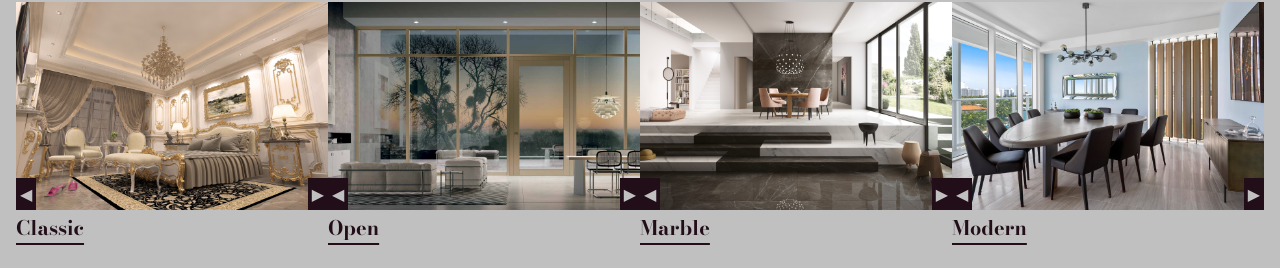
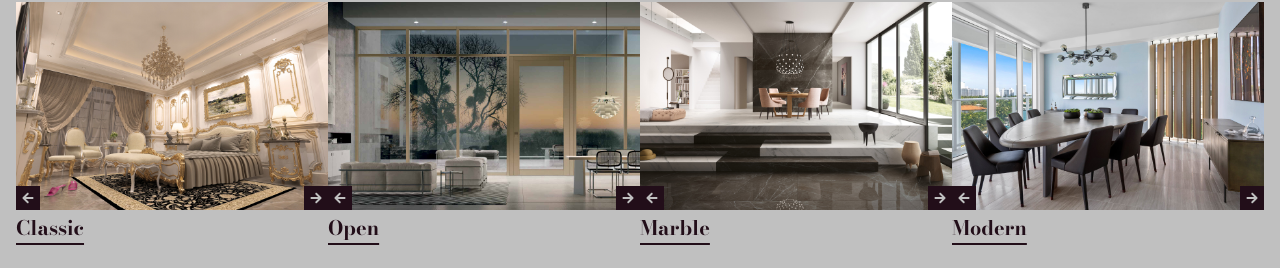
Before and after one commit to HighRollerLV/Silmezs, a React (Create React App) app: page / in a window 1280 px wide. Shown: the part 1110-1378 px from the top of the page. Built offline with nearby package versions, Linux system fonts and the light colour scheme; a web font is replaced by a local one.

Commit message:
Button Change

```diff
--- a/src/components/Interiors.js
+++ b/src/components/Interiors.js
@@ -1,4 +1,5 @@
 import React, {useState, useEffect, useMemo} from 'react';
+import { IoMdArrowRoundForward, IoMdArrowRoundBack } from 'react-icons/io';
 
 const Interiors = () => {
     const interiors = useMemo(() => [
@@ -53,8 +54,8 @@ const Interiors = () => {
                         <div key={index} className="relative overflow-hidden">
                             <button
                                 onClick={() => switchImage(index, -1)}
-                                className="absolute left-0 bottom-6 transform -translate-y-1/2 z-10 bg-customDark p-1 text-customGray hover:bg-customLight hover:scale-105 focus:scale-95 transition duration-300 ease-in-out">
-                                &#9664;
+                                className="absolute left-0 bottom-7 transform -translate-y-1/2 z-10 bg-customDark p-1 text-customGray hover:bg-customLight hover:scale-105 focus:scale-95 transition duration-300 ease-in-out">
+                                <IoMdArrowRoundBack />
                             </button>
                             {interior.images.map((image, imgIndex) => (
                                 <img
@@ -68,8 +69,8 @@ const Interiors = () => {
                             ))}
                             <button
                                 onClick={() => switchImage(index, 1)}
-                                className="absolute right-0 bottom-6 transform -translate-y-1/2 z-10 bg-customDark p-1 text-customGray hover:bg-customLight hover:scale-105 focus:scale-95 transition duration-300 ease-in-out">
-                                &#9654;
+                                className="absolute right-0 bottom-7 transform -translate-y-1/2 z-10 bg-customDark p-1 text-customGray hover:bg-customLight hover:scale-105 focus:scale-95 transition duration-300 ease-in-out">
+                                <IoMdArrowRoundForward />
                             </button>
                             <p className="text-xl font-semibold underline underline-offset-8 mt-1 mb-2">{interior.name}</p>
                         </div>
```
